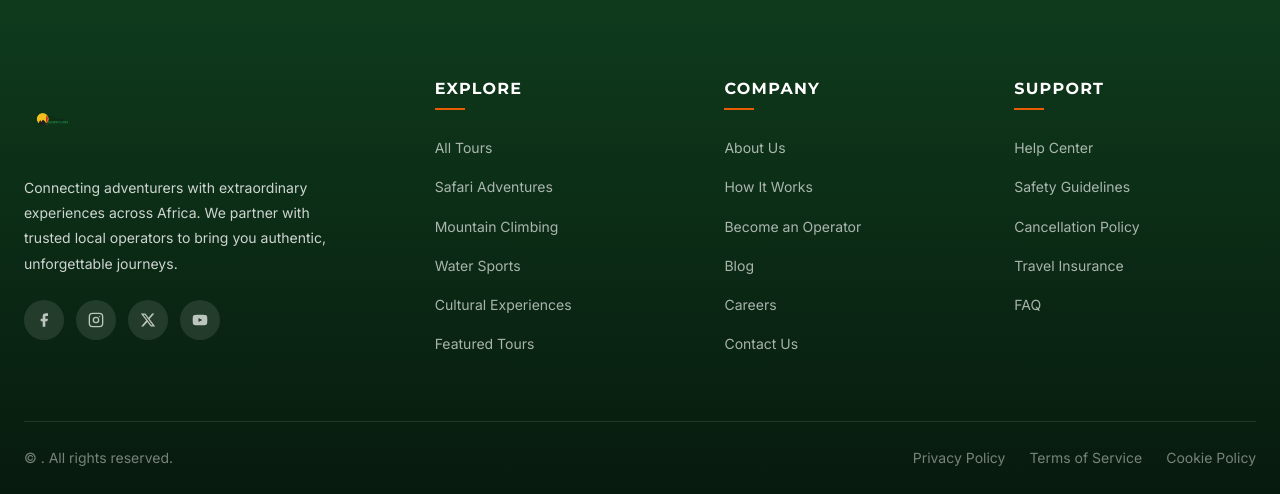
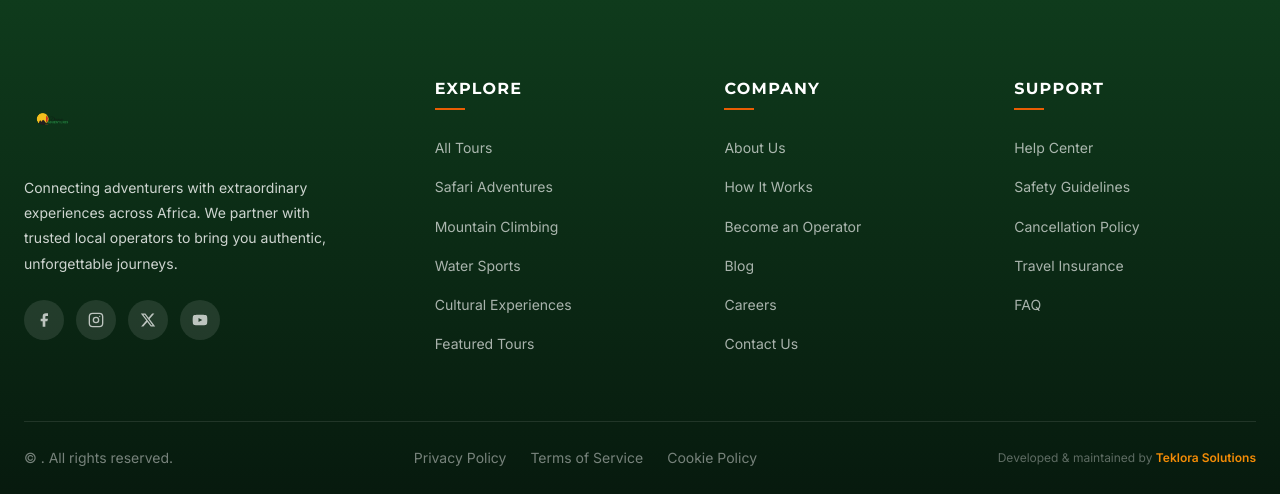
Before and after one commit to luileonzawadi/Divine-adventures-, a Python web app: template app/templates/auth/register.html in a window 1280 px wide. Shown: the part 801-1295 px from the top of the page. Run offline with Jinja, Linux system fonts and the light colour scheme; the template is opened without the code that fills it, so the values that code supplies are empty.

Commit message:
Add Teklora Solutions credit in footer

```diff
--- a/app/templates/base.html
+++ b/app/templates/base.html
@@ -272,6 +272,7 @@
           <a href="#">Terms of Service</a>
           <a href="#">Cookie Policy</a>
         </div>
+        <p style="color: rgba(255,255,255,0.35); font-size: var(--text-xs);">Developed & maintained by <a href="https://teklora.co.ke" target="_blank" rel="noopener noreferrer" style="color: var(--color-burnt-orange-light); font-weight: var(--font-semibold);">Teklora Solutions</a></p>
       </div>
     </div>
   </footer>
```
